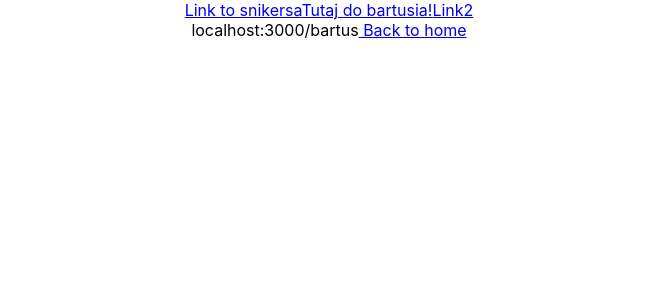
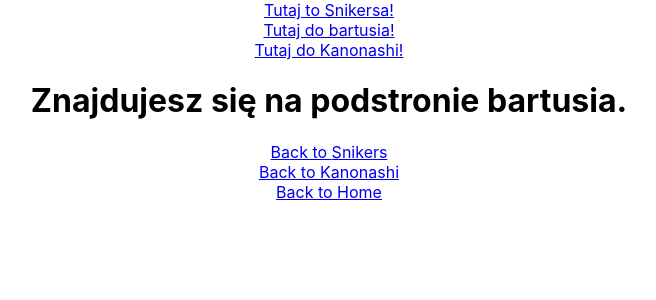
Before and after one commit to Snikerso/optymalisci, a React (Create React App) app: page /bartus in a window 1280 px wide. Shown: the top 300 px of the page, without its empty margins (311-967 px from the left). Built offline with nearby package versions, Linux system fonts and the light colour scheme.

Commit message:
Update bartusView

```diff
--- a/src/App.js
+++ b/src/App.js
@@ -10,12 +10,12 @@ function App() {
     <>
       <div className="App">
         <BrowserRouter>
-          <Link to="/snikers">Link to snikersa</Link>
-          <Link to="/bartus">Tutaj do bartusia!</Link>
-          <Link to="/kanonashi">Link2</Link>
+          <Link to="/snikers">Tutaj to Snikersa!</Link><br></br>
+          <Link to="/bartus">Tutaj do bartusia!</Link><br></br>
+          <Link to="/kanonashi">Tutaj do Kanonashi!</Link><br></br>
           <Routes>
-            <Route index element={<div>Home</div>} />
-            <Route path='bartus' element={<BartusView />} />
+            <Route index element={<div><h1>Home</h1></div>} />
+            <Route path='bartus' element={<BartusView back={{toSnikers: "/snikers", toKanonashi: "/kanonashi", toHome: "/", textSnikers: "Snikers", textKanonashi: "Kanonashi", textHome: "Home"}} title={"Znajdujesz się na podstronie bartusia."} />} />
             <Route path='kanonashi' element={<KanonashiView />}/>
             <Route path='snikers' element={<SnikersView back={{ to: "/bartus", text:"Back to bartus"}} title={"Moja super podstrona snikera"} />} />
           </Routes>
--- a/src/views/BartusView/index.js
+++ b/src/views/BartusView/index.js
@@ -1,8 +1,11 @@
+import './view.css';
 import { Link } from "react-router-dom";
 
-export const BartusView = () => {
-    return <div> localhost:3000/bartus
-
-    <Link to={"/"}> Back to home </Link>
+export const BartusView = ({back, title}) => {
+    return <div className='bartusDiv'>
+    <h1>{title}</h1>
+    <Link to={back.toSnikers}>Back to {back.textSnikers}</Link><br></br>
+    <Link to={back.toKanonashi}>Back to {back.textKanonashi}</Link><br></br>
+    <Link to={back.toHome}>Back to {back.textHome}</Link><br></br>
     </div>
 };
--- /dev/null
+++ b/src/views/BartusView/view.css
@@ -0,0 +1,3 @@
+.bartusDiv {
+  background-image: "url(./bartusViewImage.jpg";
+}
```
Also changed, not shown: public/bartusViewImage.jpg (added).
